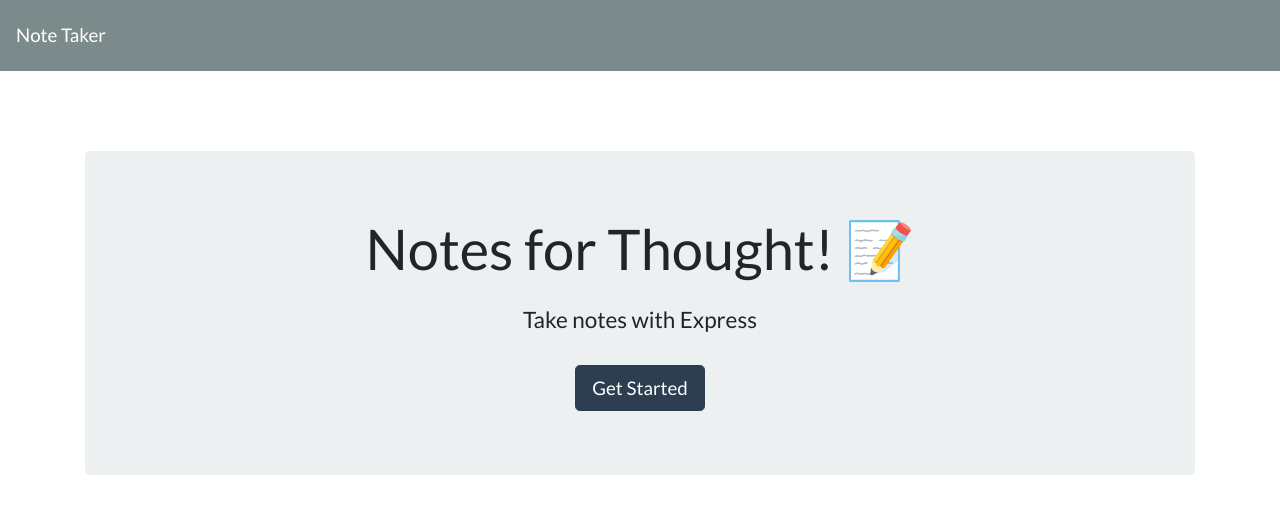
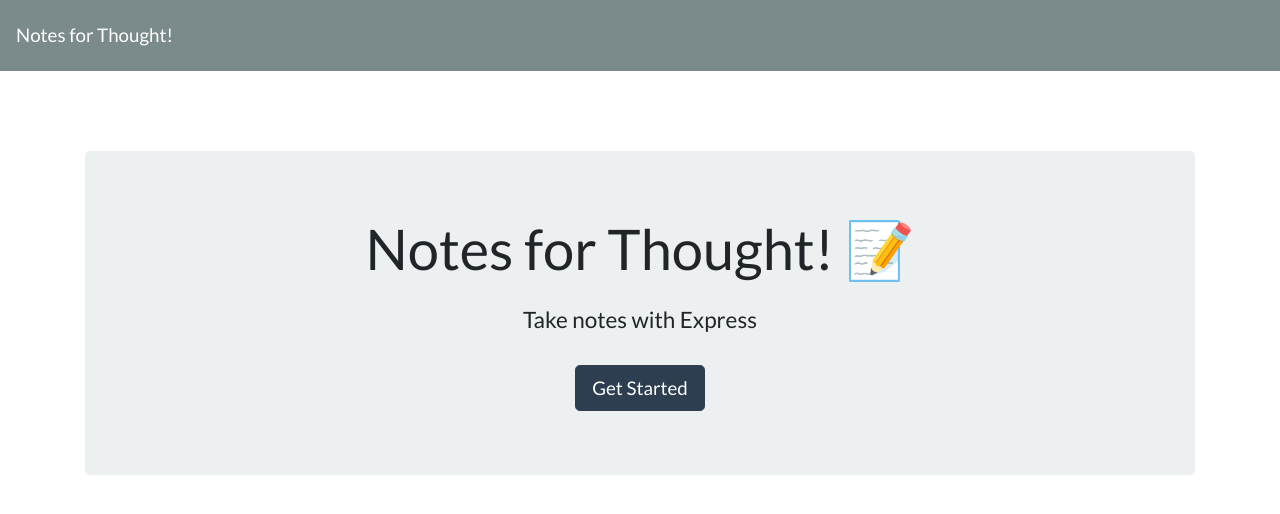
Before and after one commit to bennyle890/notes-for-thought, a website: page Develop/public/index.html in a window 1280 px wide. Drawn offline with nearby package versions, Linux system fonts and the light colour scheme; no server answers.

Commit message:
fixing header

```diff
--- a/Develop/public/index.html
+++ b/Develop/public/index.html
@@ -5,13 +5,13 @@
   <meta charset="UTF-8">
   <meta name="viewport" content="width=device-width, initial-scale=1.0">
   <meta http-equiv="X-UA-Compatible" content="ie=edge">
-  <title>Note Taker</title>
+  <title>Notes for Thought! </title>
   <link rel="stylesheet" href="https://cdnjs.cloudflare.com/ajax/libs/bootswatch/4.1.3/flatly/bootstrap.min.css" />
 </head>
 
 <body>
   <nav class="navbar navbar-dark bg-dark">
-    <a class="navbar-brand" href="/">Note Taker
+    <a class="navbar-brand" href="/">Notes for Thought!
     </a>
   </nav>
   <div class="container">
```
